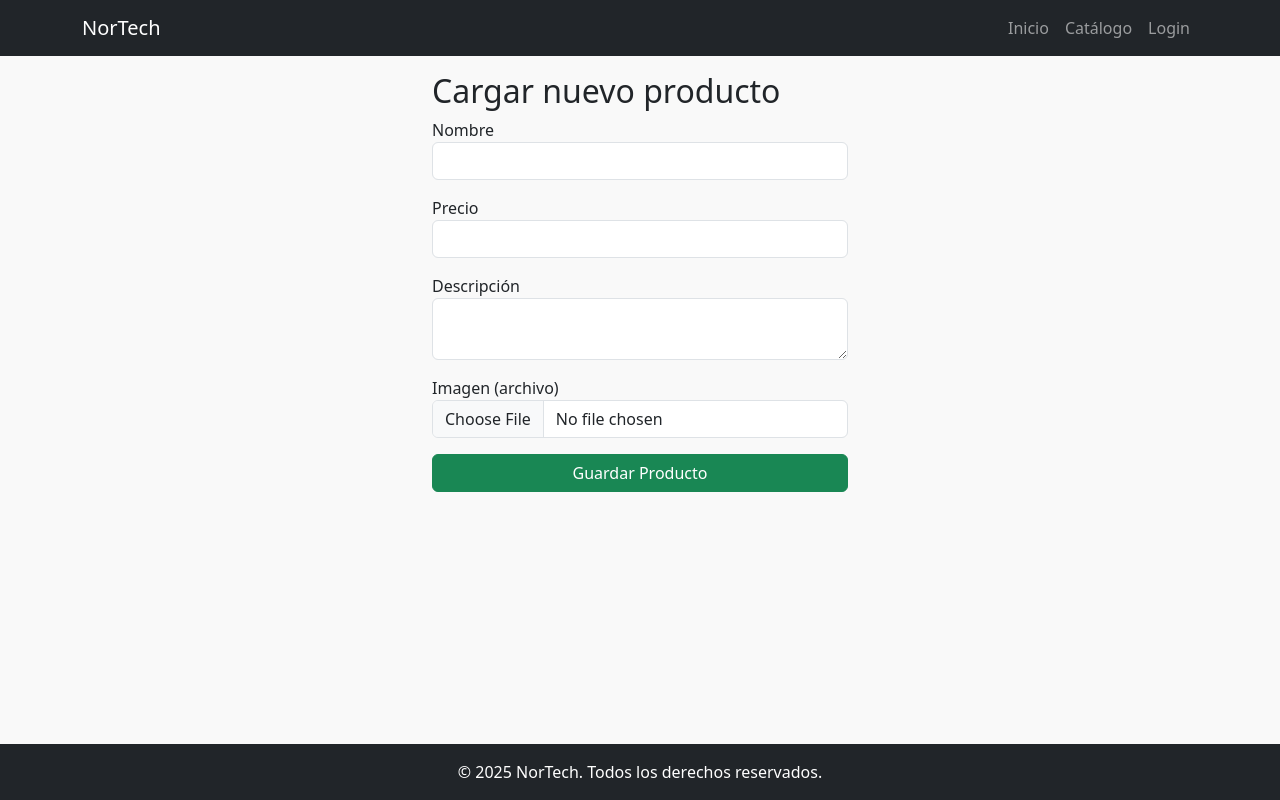
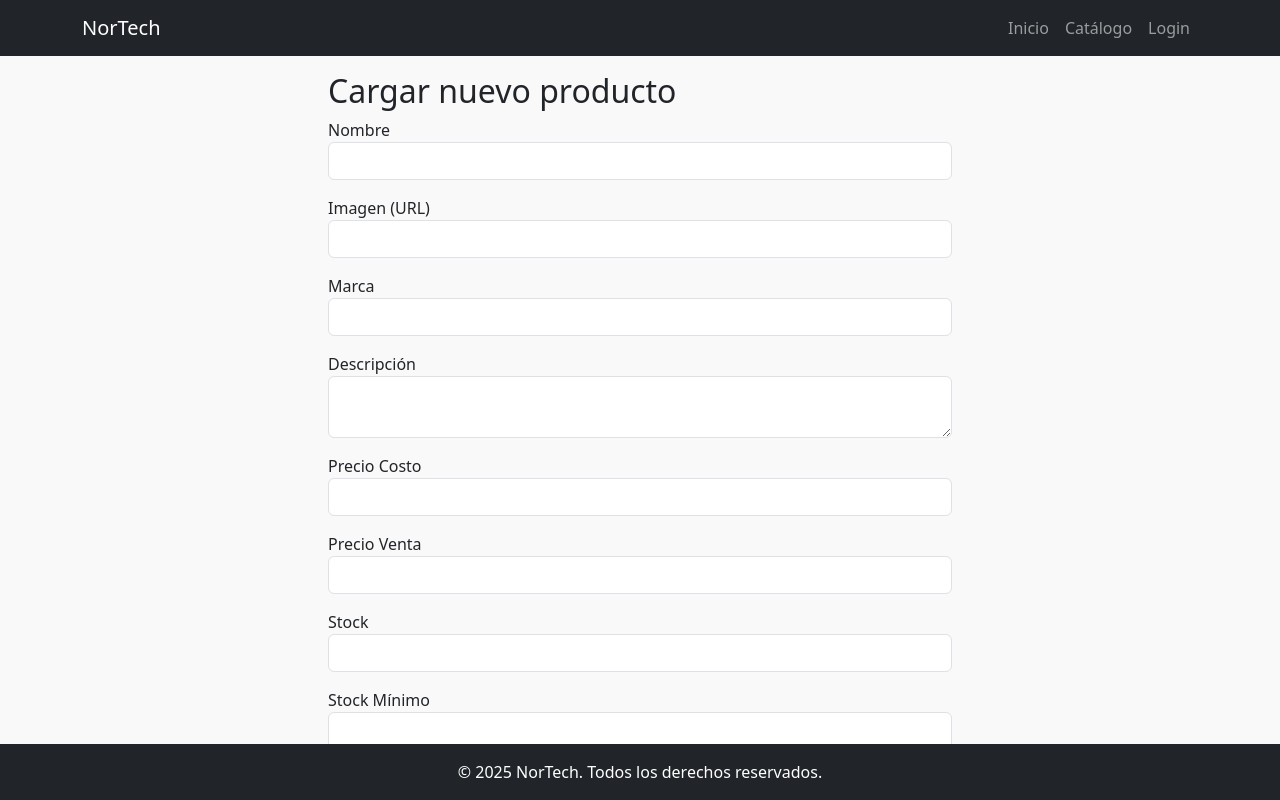
Before and after one commit to juanmatiaspinat/nortech-frontend, a React (Vite) app: page /admin/cargar-producto in a window 1280 px wide. Built offline with nearby package versions, Linux system fonts and the light colour scheme.

Commit message:
feat: implementacion de logica para cargar un producto desde el front

```diff
--- a/src/pages/CargarProducto.jsx
+++ b/src/pages/CargarProducto.jsx
@@ -1,46 +1,39 @@
 import { useState } from 'react';
-
+import { useProductosStore } from "../store/ProductStore"; // Ajusta el path
 
 function CargarProducto() {
+  const { crearProducto } = useProductosStore();
+
   const [producto, setProducto] = useState({
     nombre: '',
-        precio: '',
-        descripcion: ''
+    imagen: '',
+    marca: '',
+    descripcion: '',
+    precio_costo: '',
+    precio_venta: '',
+    stock: '',
+    stock_min: '',
+    eliminado: 0,
+    idCategoria: ''
   });
-
-
-    const [imagenFile, setImagenFile] = useState(null);
-
 
   const handleChange = (e) => {
     setProducto({ ...producto, [e.target.name]: e.target.value });
   };
 
-
-    const handleFileChange = (e) => {
-        setImagenFile(e.target.files[0]);
-    };
-
-
   const handleSubmit = async (e) => {
     e.preventDefault();
 
-
-        const formData = new FormData();
-        formData.append('nombre', producto.nombre);
-        formData.append('precio', producto.precio);
-        formData.append('descripcion', producto.descripcion);
-        formData.append('imagen', imagenFile); // archivo
-
-
     try {
-            const res = await fetch('http://localhost:3000/api/productos', {
-                method: 'POST',
-                body: formData
+      const data = await crearProducto({
+        ...producto,
+        precio_costo: parseFloat(producto.precio_costo),
+        precio_venta: parseFloat(producto.precio_venta),
+        stock: parseInt(producto.stock),
+        stock_min: parseInt(producto.stock_min),
+        eliminado: parseInt(producto.eliminado),
+        idCategoria: parseInt(producto.idCategoria)
       });
-
-
-            const data = await res.json();
       console.log('Producto cargado:', data);
       alert('Producto cargado con éxito');
     } catch (error) {
@@ -49,52 +42,45 @@ function CargarProducto() {
     }
   };
 
-
   return (
-        <div className="col-md-4 mx-auto">
+    <div className="col-md-6 mx-auto">
       <h2>Cargar nuevo producto</h2>
-            <form onSubmit={handleSubmit} encType="multipart/form-data">
+      <form onSubmit={handleSubmit}>
         <div className="mb-3">
           <label>Nombre</label>
-                    <input
-                        type="text"
-                        name="nombre"
-                        className="form-control"
-                        value={producto.nombre}
-                        onChange={handleChange}
-                        required
-                    />
+          <input type="text" name="nombre" className="form-control" value={producto.nombre} onChange={handleChange} required />
         </div>
         <div className="mb-3">
-                    <label>Precio</label>
-                    <input
-                        type="number"
-                        name="precio"
-                        className="form-control"
-                        value={producto.precio}
-                        onChange={handleChange}
-                        required
-                    />
+          <label>Imagen (URL)</label>
+          <input type="text" name="imagen" className="form-control" value={producto.imagen} onChange={handleChange} required />
+        </div>
+        <div className="mb-3">
+          <label>Marca</label>
+          <input type="text" name="marca" className="form-control" value={producto.marca} onChange={handleChange} required />
         </div>
         <div className="mb-3">
           <label>Descripción</label>
-                    <textarea
-                        name="descripcion"
-                        className="form-control"
-                        value={producto.descripcion}
-                        onChange={handleChange}
-                    />
+          <textarea name="descripcion" className="form-control" value={producto.descripcion} onChange={handleChange} />
         </div>
         <div className="mb-3">
-                    <label>Imagen (archivo)</label>
-                    <input
-                        type="file"
-                        name="imagen"
-                        className="form-control"
-                        onChange={handleFileChange}
-                        accept="image/*"
-                        required
-                    />
+          <label>Precio Costo</label>
+          <input type="number" name="precio_costo" className="form-control" value={producto.precio_costo} onChange={handleChange} required />
+        </div>
+        <div className="mb-3">
+          <label>Precio Venta</label>
+          <input type="number" name="precio_venta" className="form-control" value={producto.precio_venta} onChange={handleChange} required />
+        </div>
+        <div className="mb-3">
+          <label>Stock</label>
+          <input type="number" name="stock" className="form-control" value={producto.stock} onChange={handleChange} required />
+        </div>
+        <div className="mb-3">
+          <label>Stock Mínimo</label>
+          <input type="number" name="stock_min" className="form-control" value={producto.stock_min} onChange={handleChange} required />
+        </div>
+        <div className="mb-3">
+          <label>ID Categoría</label>
+          <input type="number" name="idCategoria" className="form-control" value={producto.idCategoria} onChange={handleChange} required />
         </div>
         <button className="btn btn-success w-100">Guardar Producto</button>
       </form>
@@ -102,5 +88,4 @@ function CargarProducto() {
   );
 }
 
-
 export default CargarProducto;
```
Lines whose indentation alone changed are shown as unchanged.
